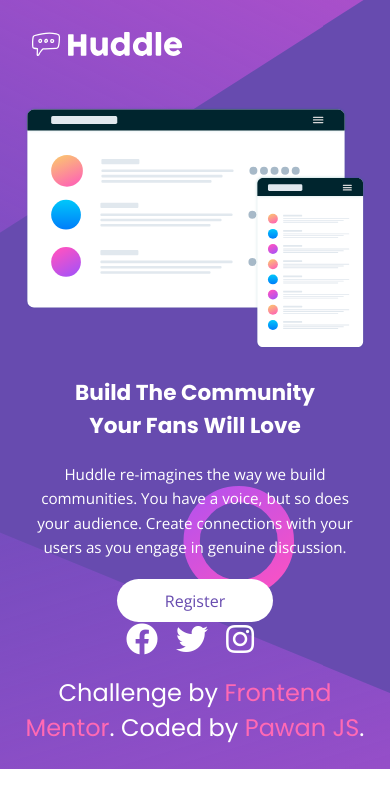
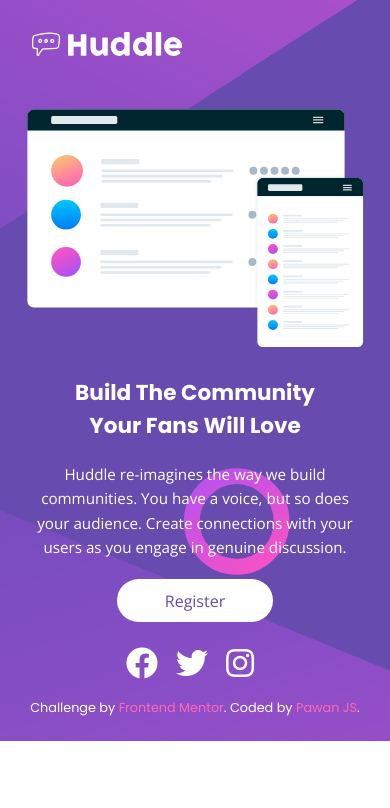
Before and after one commit to PawanJS/hudle, a plain HTML site: page index.html in a window 390 px wide. Drawn offline with nearby package versions, Linux system fonts and the light colour scheme.

Commit message:
Update style.css

```diff
--- a/css/style.css
+++ b/css/style.css
@@ -218,7 +218,9 @@
     width: 100%;
   }
   .social-box{
+    margin-top: 3rem;
     text-align: center;
+  }
   .attribution {
     font-size: 1.6rem;
   }
```
